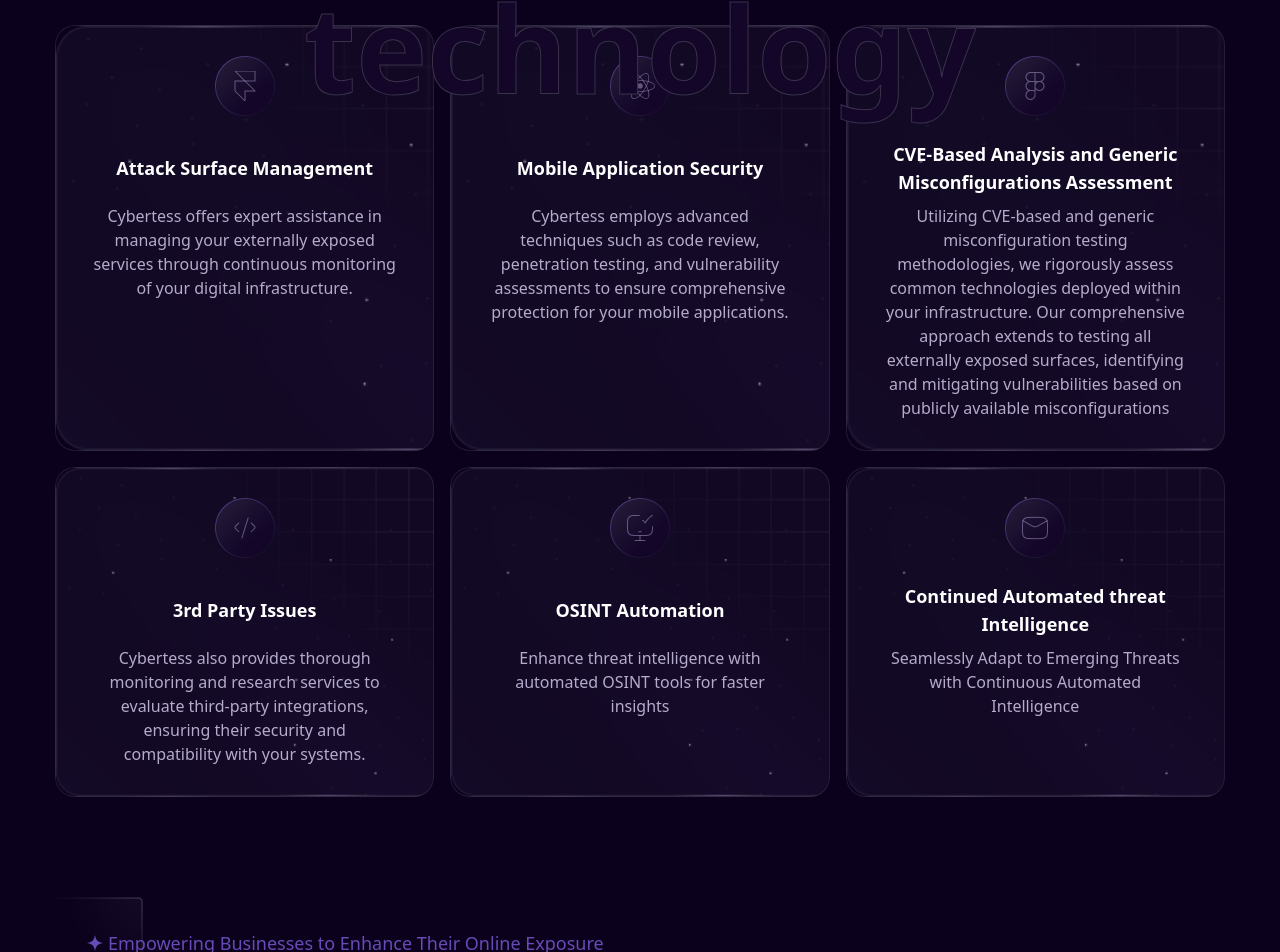
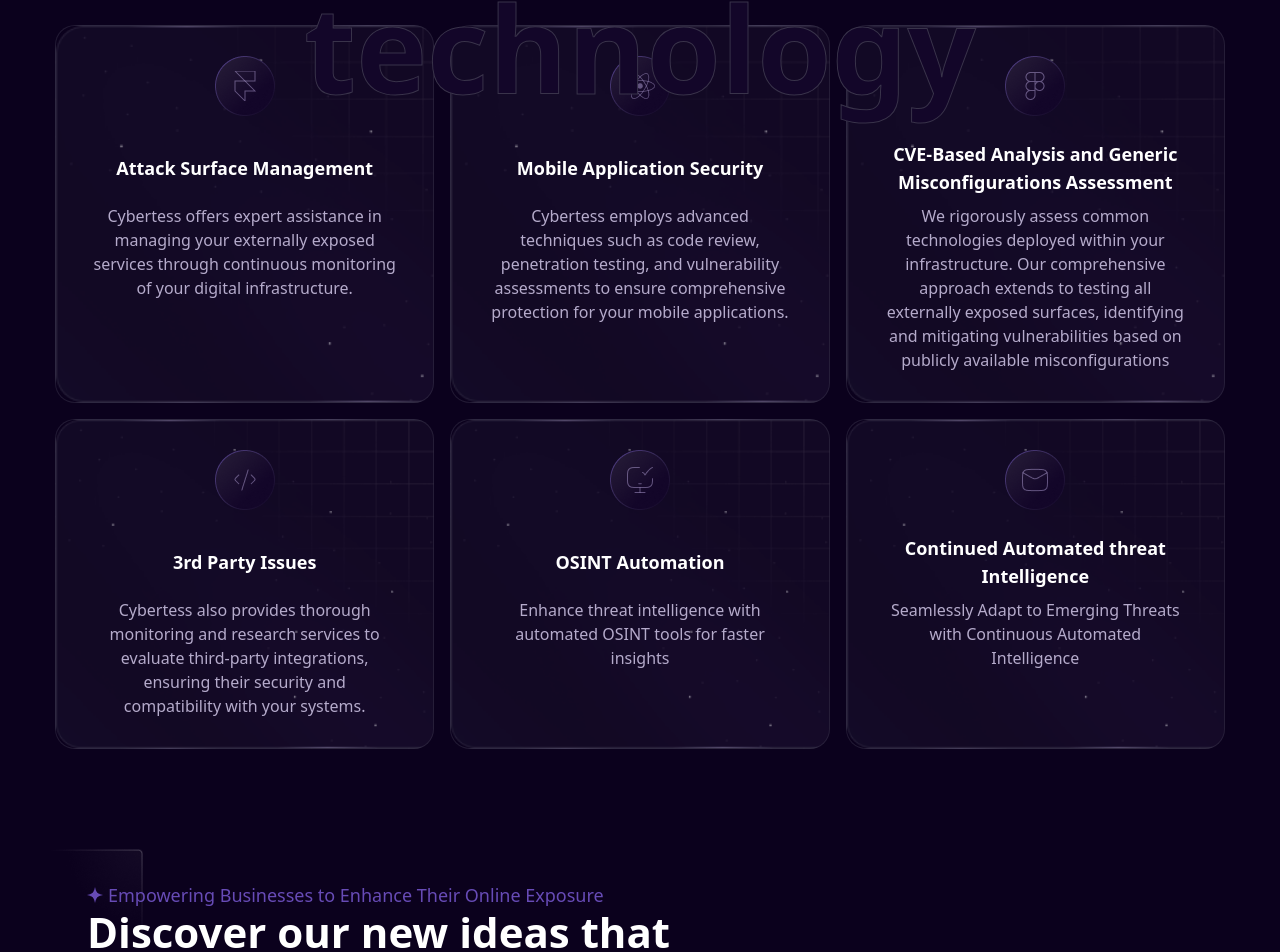
Before and after one commit to tarunkumar2112/staging, a React (Create React App) app: page / in a window 1280 px wide. Shown: the part 1273-2225 px from the top of the page. Built offline with nearby package versions, Linux system fonts and the light colour scheme.

Commit message:
Update Home.js

```diff
--- a/src/pages/Home.js
+++ b/src/pages/Home.js
@@ -73,7 +73,7 @@
       <div  className="bg-card-bg text-center bg-cover md:px-[37px] px-[30px] py-[30px] border border-solid border-[rgba(57,51,74,0.5)] rounded-[20px]">
         <img src={Third}alt="" className="inline-block" />
         <h3 className="text-lg text-white font-semibold mt-6 mb-2 min-h-[56px] flex items-center justify-center">CVE-Based Analysis and Generic Misconfigurations Assessment</h3>
-        <p className="text-Paragraph text-[16px]">Utilizing CVE-based and generic misconfiguration testing methodologies, we rigorously assess common technologies deployed within your infrastructure. Our comprehensive approach extends to testing all externally exposed surfaces, identifying and mitigating vulnerabilities based on publicly available misconfigurations</p>
+        <p className="text-Paragraph text-[16px]">We rigorously assess common technologies deployed within your infrastructure. Our comprehensive approach extends to testing all externally exposed surfaces, identifying and mitigating vulnerabilities based on publicly available misconfigurations</p>
       </div>
       <div  className="bg-card-bg text-center bg-cover md:px-[37px] px-[30px] py-[30px] border border-solid border-[rgba(57,51,74,0.5)] rounded-[20px]">
         <img src={Fourth} alt="" className="inline-block" />
```
